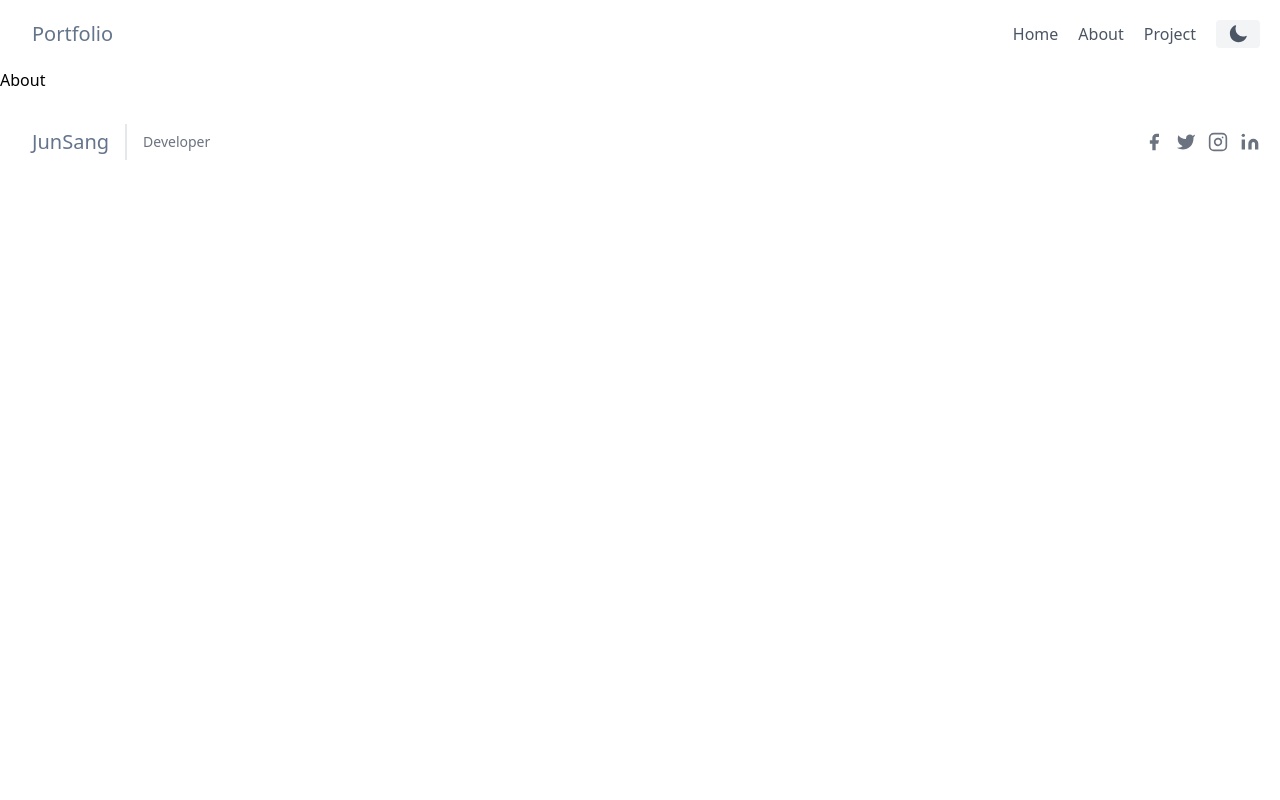
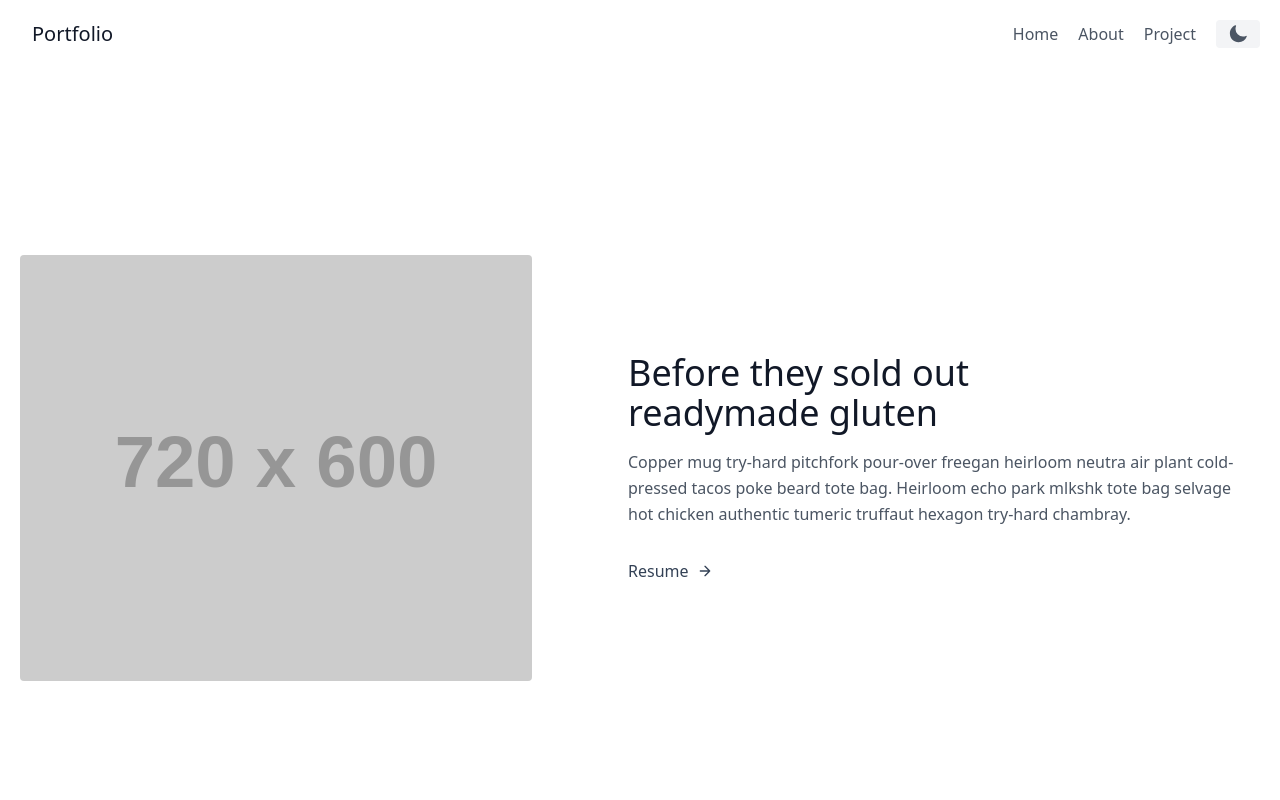
Before and after one commit to o220s/next-portfolio, a Next.js app: page /about in a window 1280 px wide. Shown: the top 800 px of the page. Built offline with nearby package versions, Linux system fonts and the light colour scheme.

Commit message:
feat : notion 과 연동 및 about 기능추가

```diff
--- /dev/null
+++ b/components/api.js
@@ -0,0 +1,24 @@
+export const fetchNotionData = async () => {
+  const TOKEN = process.env.NOTION_TOKEN;
+  const DATABASE_ID = process.env.NOTION_DATABASE_ID;
+
+  const options = {
+    method: "POST",
+    headers: {
+      Accept: "application/json",
+      "Notion-Version": "2022-06-28",
+      "Content-Type": "application/json",
+      Authorization: `Bearer ${TOKEN}`,
+      "Cache-Control": "no-cache",
+    },
+    body: JSON.stringify({}),
+  };
+
+  const response = await fetch(
+    `https://api.notion.com/v1/databases/${DATABASE_ID}/query`,
+    options
+  );
+  const data = await response.json();
+
+  return data;
+};
--- a/components/footer.js
+++ b/components/footer.js
@@ -1,40 +1,38 @@
+import Link from "next/link";
+
 export default function Footer() {
   return (
     <>
       <footer className="text-gray-600 body-font">
         <div className="container px-5 py-8 mx-auto flex items-center sm:flex-row flex-col">
           <a className="flex title-font font-medium items-center md:justify-start justify-center text-gray-900">
-            <span className="ml-3 text-xl text-slate-500">JunSang</span>
+            <span className="ml-3 text-xl dark:text-slate-500">JunSang</span>
           </a>
           <p className="text-sm text-gray-500 sm:ml-4 sm:pl-4 sm:border-l-2 sm:border-gray-200 sm:py-2 sm:mt-0 mt-4">
             Developer
           </p>
           <span className="inline-flex sm:ml-auto sm:mt-0 mt-4 justify-center sm:justify-start">
-            <a className="text-gray-500">
+            <Link
+              href="https://github.com/o220s"
+              className="ml-3 text-gray-500"
+            >
               <svg
-                fill="currentColor"
+                xmlns="http://www.w3.org/2000/svg"
+                fill="none"
+                stroke="currentColor"
                 strokeLinecap="round"
                 strokeLinejoin="round"
                 strokeWidth="2"
                 className="w-5 h-5"
                 viewBox="0 0 24 24"
               >
-                <path d="M18 2h-3a5 5 0 00-5 5v3H7v4h3v8h4v-8h3l1-4h-4V7a1 1 0 011-1h3z"></path>
+                <path d="M12 0c-6.626 0-12 5.373-12 12 0 5.302 3.438 9.8 8.207 11.387.599.111.793-.261.793-.577v-2.234c-3.338.726-4.033-1.416-4.033-1.416-.546-1.387-1.333-1.756-1.333-1.756-1.089-.745.083-.729.083-.729 1.205.084 1.839 1.237 1.839 1.237 1.07 1.834 2.807 1.304 3.492.997.107-.775.418-1.305.762-1.604-2.665-.305-5.467-1.334-5.467-5.931 0-1.311.469-2.381 1.236-3.221-.124-.303-.535-1.524.117-3.176 0 0 1.008-.322 3.301 1.23.957-.266 1.983-.399 3.003-.404 1.02.005 2.047.138 3.006.404 2.291-1.552 3.297-1.23 3.297-1.23.653 1.653.242 2.874.118 3.176.77.84 1.235 1.911 1.235 3.221 0 4.609-2.807 5.624-5.479 5.921.43.372.823 1.102.823 2.222v3.293c0 .319.192.694.801.576 4.765-1.589 8.199-6.086 8.199-11.386 0-6.627-5.373-12-12-12z" />
               </svg>
-            </a>
-            <a className="ml-3 text-gray-500">
-              <svg
-                fill="currentColor"
-                strokeLinecap="round"
-                strokeLinejoin="round"
-                strokeWidth="2"
-                className="w-5 h-5"
-                viewBox="0 0 24 24"
-              >
-                <path d="M23 3a10.9 10.9 0 01-3.14 1.53 4.48 4.48 0 00-7.86 3v1A10.66 10.66 0 013 4s-4 9 5 13a11.64 11.64 0 01-7 2c9 5 20 0 20-11.5a4.5 4.5 0 00-.08-.83A7.72 7.72 0 0023 3z"></path>
-              </svg>
-            </a>
-            <a className="ml-3 text-gray-500">
+            </Link>
+            <Link
+              href="https://www.instagram.com/o220s"
+              className="ml-3 text-gray-500"
+            >
               <svg
                 fill="none"
                 stroke="currentColor"
@@ -47,24 +45,24 @@ export default function Footer() {
                 <rect width="20" height="20" x="2" y="2" rx="5" ry="5"></rect>
                 <path d="M16 11.37A4 4 0 1112.63 8 4 4 0 0116 11.37zm1.5-4.87h.01"></path>
               </svg>
-            </a>
-            <a className="ml-3 text-gray-500">
+            </Link>
+            <Link
+              href="https://blog.naver.com/o220s_"
+              className="ml-3 text-gray-500"
+            >
               <svg
-                fill="currentColor"
+                xmlns="http://www.w3.org/2000/svg"
+                fill="none"
                 stroke="currentColor"
                 strokeLinecap="round"
                 strokeLinejoin="round"
-                strokeWidth="0"
+                strokeWidth="2"
                 className="w-5 h-5"
                 viewBox="0 0 24 24"
               >
-                <path
-                  stroke="none"
-                  d="M16 8a6 6 0 016 6v7h-4v-7a2 2 0 00-2-2 2 2 0 00-2 2v7h-4v-7a6 6 0 016-6zM2 9h4v12H2z"
-                ></path>
-                <circle cx="4" cy="4" r="2" stroke="none"></circle>
+                <path d="M12 2c5.514 0 10 4.486 10 10s-4.486 10-10 10-10-4.486-10-10 4.486-10 10-10zm0-2c-6.627 0-12 5.373-12 12s5.373 12 12 12 12-5.373 12-12-5.373-12-12-12zm5.407 10.516h-.975c-.5 0-.592-.382-.592-.854.001-2.023-1.636-3.662-3.655-3.662h-2.53c-2.018 0-3.655 1.639-3.655 3.662v4.676c0 2.023 1.637 3.662 3.654 3.662h4.692c2.017 0 3.654-1.639 3.654-3.662v-3.229c0-.328-.267-.593-.593-.593zm-7.714-1.516h2.113c.384 0 .694.335.694.75s-.31.75-.693.75h-2.114c-.382 0-.693-.335-.693-.75s.311-.75.693-.75zm4.566 6h-4.519c-.409 0-.74-.335-.74-.75 0-.414.331-.75.74-.75h4.519c.41 0 .741.335.741.75s-.331.75-.741.75z" />
               </svg>
-            </a>
+            </Link>
           </span>
         </div>
       </footer>
--- a/components/header.js
+++ b/components/header.js
@@ -10,7 +10,7 @@ export default function Header() {
             href="/"
             className="flex title-font font-medium items-center text-gray-900 mb-4 md:mb-0"
           >
-            <span className="ml-3 text-xl text-slate-500">Portfolio</span>
+            <span className="ml-3 text-xl dark:text-slate-500">Portfolio</span>
           </Link>
           <nav className="md:ml-auto flex flex-wrap items-center text-base justify-center">
             <Link href="/" className="mr-5 hover:text-gray-900">
--- a/components/home/page.js
+++ b/components/home/page.js
@@ -7,12 +7,12 @@ export default function Hero() {
     <section className="flex min-h-screen flex-col items-center justify-center text-gray-600 body-font">
       <div className="container mx-auto flex px-5 py-24 md:flex-row flex-col items-center">
         <div className="lg:flex-grow md:w-1/2 lg:pr-24 md:pr-16 flex flex-col md:items-start md:text-left mb-16 md:mb-0 items-center text-center">
-          <h1 className="title-font sm:text-4xl text-3xl mb-4 font-medium text-gray-900 dark:text-slate-400">
+          <h1 className="title-font sm:text-4xl text-3xl mb-4 font-medium text-gray-900 dark:text-white">
             Before they sold out
             <br className="hidden lg:inline-block" />
             readymade gluten
           </h1>
-          <p className="mb-8 leading-relaxed">
+          <p className="mb-8 leading-relaxed dark:text-white">
             Copper mug try-hard pitchfork pour-over freegan heirloom neutra air
             plant cold-pressed tacos poke beard tote bag. Heirloom echo park
             mlkshk tote bag selvage hot chicken authentic tumeric truffaut
--- a/jsconfig.json
+++ b/jsconfig.json
@@ -1,7 +1,8 @@
 {
   "compilerOptions": {
+    "baseUrl": "./",
     "paths": {
-      "@/*": ["./src/*"]
+      "@components/*": ["components/*"]
     }
   }
 }
--- a/next.config.mjs
+++ b/next.config.mjs
@@ -1,4 +1,15 @@
-/** @type {import('next').NextConfig} */
-const nextConfig = {};
-
-export default nextConfig;
+export default {
+  reactStrictMode: true,
+  images: {
+    domains: [
+      "www.notion.so",
+      "images.unsplash.com",
+      "s3.us-west-2.amazonaws.com",
+    ],
+    formats: ["image/avif", "image/webp"],
+  },
+  env: {
+    NOTION_TOKEN: process.env.NEXT_PUBLIC_NOTION_TOKEN,
+    NOTION_DATABASE_ID: process.env.NEXT_PUBLIC_NOTION_DATABASE_ID,
+  },
+};
--- a/package.json
+++ b/package.json
@@ -9,8 +9,11 @@
     "lint": "next lint"
   },
   "dependencies": {
+    "@notionhq/client": "^2.2.15",
+    "dotenv": "^16.4.5",
     "next": "14.2.4",
     "next-themes": "^0.3.0",
+    "notion-client": "^6.16.0",
     "react": "^18",
     "react-dom": "^18",
     "react-lottie-player": "^2.0.0"
--- a/src/app/about/page.js
+++ b/src/app/about/page.js
@@ -1,3 +1,4 @@
+import Link from "next/link";
 import Footer from "../../../components/footer";
 import Header from "../../../components/header";
 
@@ -5,7 +6,49 @@ export default function About() {
   return (
     <div>
       <Header />
-      <h1>About</h1>
+      <section className="flex min-h-screen flex-col items-center justify-center text-gray-600 body-font">
+        <div className="container mx-auto flex px-5 py-24 md:flex-row flex-col items-center">
+          <div className="lg:max-w-lg lg:w-full md:w-1/2 w-5/6 mb-10 md:mb-0">
+            <img
+              className="object-cover object-center rounded"
+              alt="hero"
+              src="https://dummyimage.com/720x600"
+            />
+          </div>
+          <div className="lg:flex-grow md:w-1/2 lg:pl-24 md:pl-16 flex flex-col md:items-start md:text-left items-center text-center">
+            <h1 className="title-font sm:text-4xl text-3xl mb-4 font-medium text-gray-900 dark:text-white">
+              Before they sold out
+              <br className="hidden lg:inline-block" />
+              readymade gluten
+            </h1>
+            <p className="mb-8 leading-relaxed dark:text-white">
+              Copper mug try-hard pitchfork pour-over freegan heirloom neutra
+              air plant cold-pressed tacos poke beard tote bag. Heirloom echo
+              park mlkshk tote bag selvage hot chicken authentic tumeric
+              truffaut hexagon try-hard chambray.
+            </p>
+            <div className="flex justify-center">
+              <Link
+                href="https://my.surfit.io/w/998954640"
+                className="text-slate-700 dark:text-white hover:text-orange-300 dark:hover:text-orange-300 inline-flex items-center md:mb-2 lg:mb-0"
+              >
+                Resume
+                <svg
+                  fill="none"
+                  stroke="currentColor"
+                  strokeLinecap="round"
+                  strokeLinejoin="round"
+                  strokeWidth="2"
+                  className="w-4 h-4 ml-2"
+                  viewBox="0 0 24 24"
+                >
+                  <path d="M5 12h14M12 5l7 7-7 7"></path>
+                </svg>
+              </Link>
+            </div>
+          </div>
+        </div>
+      </section>
       <Footer />
     </div>
   );
--- a/src/app/globals.css
+++ b/src/app/globals.css
@@ -1,3 +1,14 @@
 @import "tailwindcss/base";
 @import "tailwindcss/components";
 @import "tailwindcss/utilities";
+
+.project-card {
+  @apply flex flex-col m-3 rounded-xl w-full
+            transition duration-300 transform border border-gray-300
+            hover:scale-105
+            hover:shadow-lg
+            dark:border-gray-200/50
+            dark:hover:shadow-gray-300/40
+
+            /* hover:text-gray-300; */;
+}
```
Also changed, not shown: components/project-item/page.js (added, +75 -0 lines), src/app/projects/page.js (+31 -7 lines), 2 other files (tests, documents, lock files or other folders).
